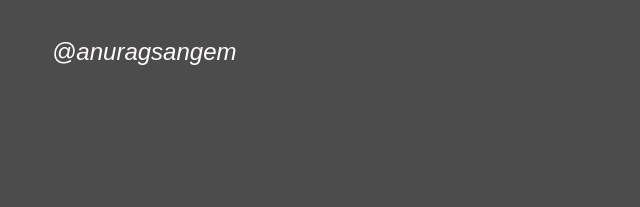
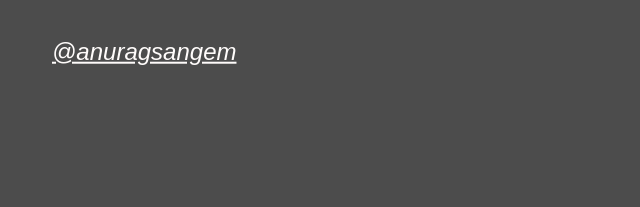
Before and after one commit to Anuragsangem/Portfolio, a plain HTML site: page index.html in a window 1280 px wide. Shown: the part 353-560 px from the top of the page, 18-658 px from the left. Drawn offline with Linux system fonts and the light colour scheme.

Commit message:
Update index.html

```diff
--- a/index.html
+++ b/index.html
@@ -32,7 +32,7 @@
 
                 <h6 class="header-mono" > I'm a Data Science Grad student with expertise in Applied Machine learning,NLP, Python.</h6>
                 <div style="text-align: left">
-                    <h4><em><a href="https://www.linkedin.com/in/anurag-sangem/" style="color:#FFFCFB;">@anuragsangem</a></em></h4>
+                    <h4><em><a href="https://www.linkedin.com/in/anurag-sangem/" style="color:#FFFCFB;"><u>@anuragsangem</a></em></h4>
                 </div>
 
                 <!-- <div class="image fit" style="text-align: right">
```
